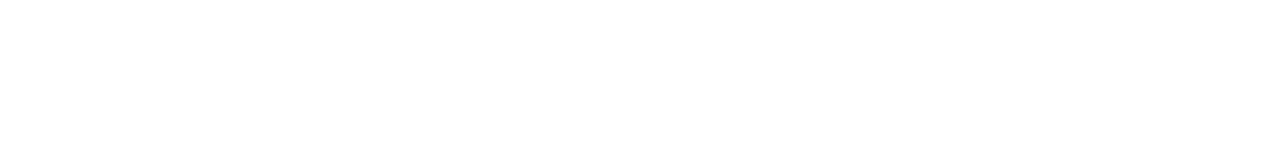
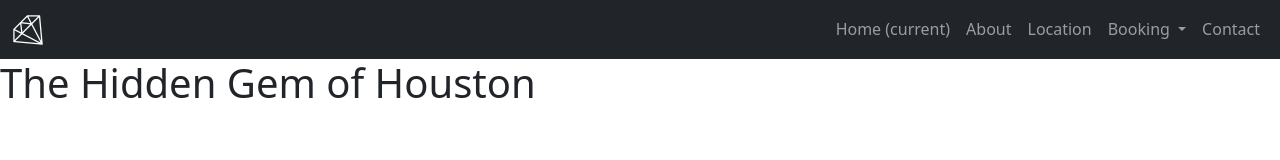
Before and after one commit to operator130/houston-hidden-gem, a plain HTML site: page index.html in a window 1280 px wide. Drawn offline with nearby package versions, Linux system fonts and the light colour scheme.

Commit message:
add navbar

```diff
--- a/css/stylesheet.css
+++ b/css/stylesheet.css
@@ -1,5 +1,3 @@
-@import "https://cdn.jsdelivr.net/npm/bulma@0.9.4/css/bulma.min.css";
-
 * {
     margin: 0;
     padding: 0;
@@ -10,12 +8,12 @@ body {
     background-color: #fff
 }
 
-.heading {
-    background-image: url(../assets/img/header-background.webp);
+/* .heading {
+    background-image: url(../assets/img/property/hero-parallax-background-2.png);
     min-height: 975px;
     background-attachment: fixed;
     background-position: center;
     background-repeat: no-repeat;
     background-size: cover;
     opacity: 75%;
-}
+} */
--- a/index.html
+++ b/index.html
@@ -14,18 +14,60 @@
 </head>
 <body>
 
+    <!-- navbar -->
+    <nav class="navbar navbar-expand-lg navbar-dark bg-dark">
+        <div class="container-fluid">
+            <a href="#" class="navbar-brand"><img src="assets/img/favicon-medium-white.png" alt=""></a>
+            <button class="navbar-toggler" type="button" data-toggle="collapse" data-target="#navbarSupportedContent" aria-controls="navbarSupprtedContent" aria-expanded="false" aria-label="Toggle navigation">
+                <span class="navbar-toggler-icon"></span>
+            </button>
 
+            <div class="collapse navbar-collapse" id="navbarSupportedContent">
+                <ul class="navbar-nav ms-auto">
+                    <li class="nav-item active">
+                        <a href="#" class="nav-link">Home <span class="sr-only">(current)</span></a>
+                    </li>
+                    <li class="nav-item">
+                        <a href="#" class="nav-link">About</a>
+                    </li>
+                    <li class="nav-item">
+                        <a href="#" class="nav-link">Location</a>
+                    </li>
+                    <li class="nav-item dropdown">
+                        <a href="#" class="nav-link dropdown-toggle" id="navbarDropdown" role="button" data-toggle="dropdown" aria-haspopup="true" aria-expanded="false">
+                            Booking
+                        </a>
+                        <div class="dropdown-menu" aria-labelledby="navbarDropdown">
+                            <a href="#" class="dropdown-item">Direct</a>
+                            <a href="https://www.airbnb.com/rooms/639373722861882444" class="Airbnb"></a>
+                            <div class="dropdown-divider"></div>
+                            <a href="#" class="dropdown-item">Availability</a>
+                        </div>
+                    </li>
+                    <li class="nav-item">
+                        <a href="#" class="nav-link">Contact</a>
+                    </li>
+                </ul>
+            </div>
+        </div>
+    </nav>
+
+    <!-- header -->
+    <header>
+        <h1>The Hidden Gem of Houston</h1>
+    </header>
 
 
     <!-- bootstrap JS CDN -->
     <script src="https://cdn.jsdelivr.net/npm/bootstrap@5.2.3/dist/js/bootstrap.bundle.min.js"
-    integrity="sha384-kenU1KFdBIe4zVF0s0G1M5b4hcpxyD9F7jL+jjXkk+Q2h455rYXK/7HAuoJl+0I4"
-    crossorigin="anonymous"></script>
-    <script src="https://cdn.jsdelivr.net/npm/@popperjs/core@2.11.6/dist/umd/popper.min.js"
+        integrity="sha384-kenU1KFdBIe4zVF0s0G1M5b4hcpxyD9F7jL+jjXkk+Q2h455rYXK/7HAuoJl+0I4"
+        crossorigin="anonymous"></script>
+
+    <!-- <script src="https://cdn.jsdelivr.net/npm/@popperjs/core@2.11.6/dist/umd/popper.min.js"
     integrity="sha384-oBqDVmMz9ATKxIep9tiCxS/Z9fNfEXiDAYTujMAeBAsjFuCZSmKbSSUnQlmh/jp3"
     crossorigin="anonymous"></script>
     <script src="https://cdn.jsdelivr.net/npm/bootstrap@5.2.3/dist/js/bootstrap.min.js"
     integrity="sha384-cuYeSxntonz0PPNlHhBs68uyIAVpIIOZZ5JqeqvYYIcEL727kskC66kF92t6Xl2V"
-    crossorigin="anonymous"></script>
+    crossorigin="anonymous"></script> -->
 </body>
 </html>
```
Also changed, not shown: 2 other files.
